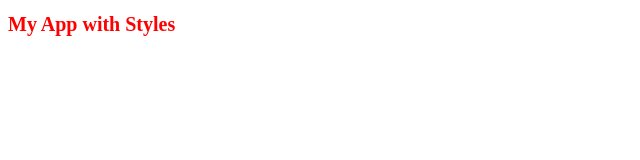
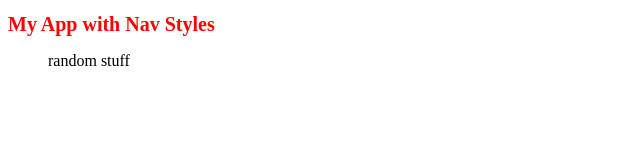
Before and after one commit to thinkful-ei-dragonfly/test_repo_Jonathan_Clinton, a plain HTML site: page index.html in a window 1280 px wide. Shown: the whole page, without its empty margins (0-640 px from the left). Drawn offline with Linux system fonts and the light colour scheme.

Commit message:
New Branch

```diff
--- a/index.html
+++ b/index.html
@@ -5,9 +5,11 @@
     <meta name="viewport" content="width=device-width, initial-scale=1.0">
     <meta http-equiv="X-UA-Compatible" content="ie=edge">
     <link rel="stylesheet" href ="headers.css">
+    <link rel="stylesheet" href="nav.css">
     <title>Document</title>
 </head>
 <body>
-    <h1> My App with Styles</h1>
+    <h1> My App with Nav Styles</h1>
+    <ul>random stuff</ul>
 </body>
 </html>
--- /dev/null
+++ b/nav.css
@@ -0,0 +1,4 @@
+ul {
+    list-style-type: armenian;
+    list-style-position: inherit;
+}
```
